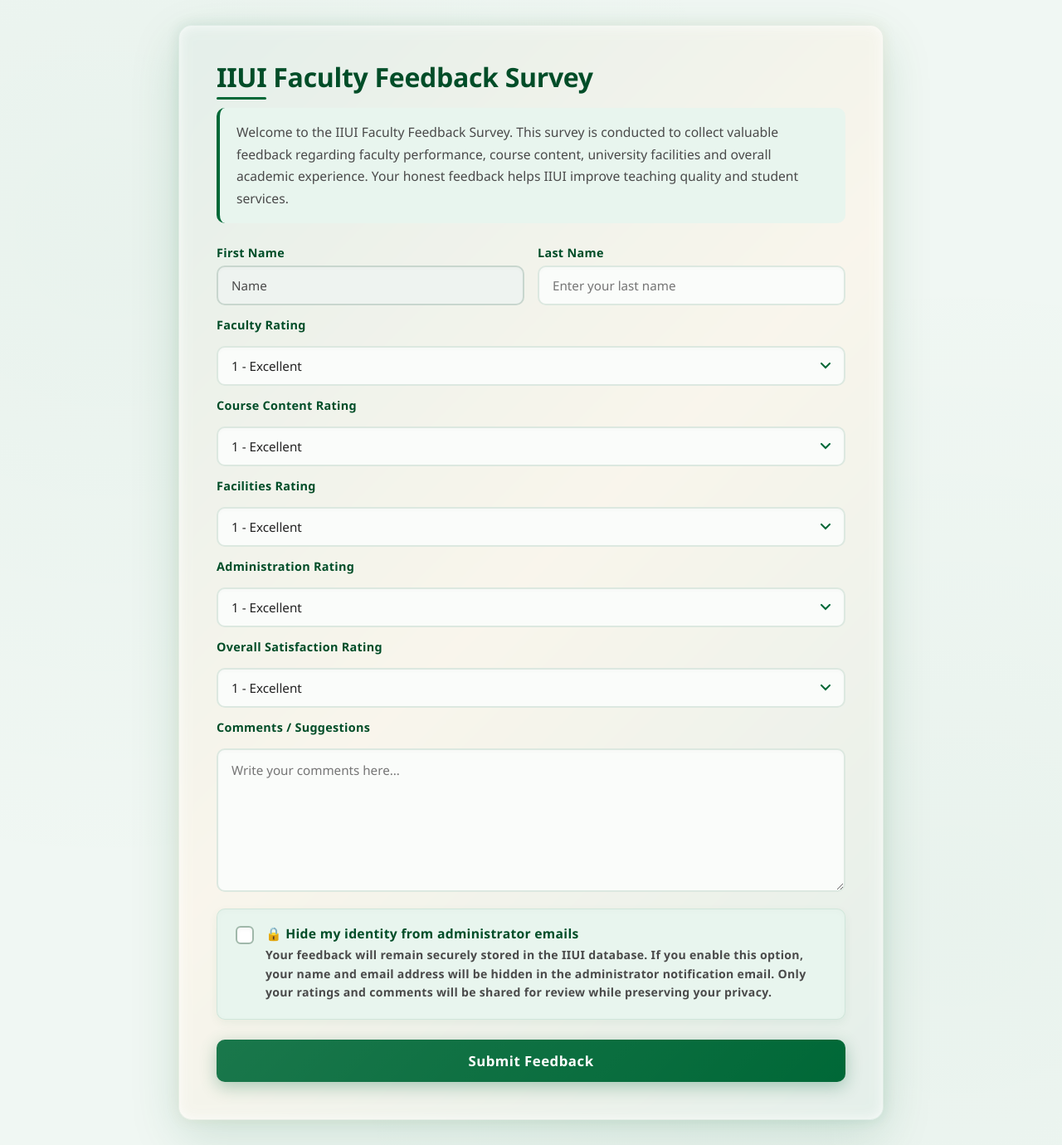
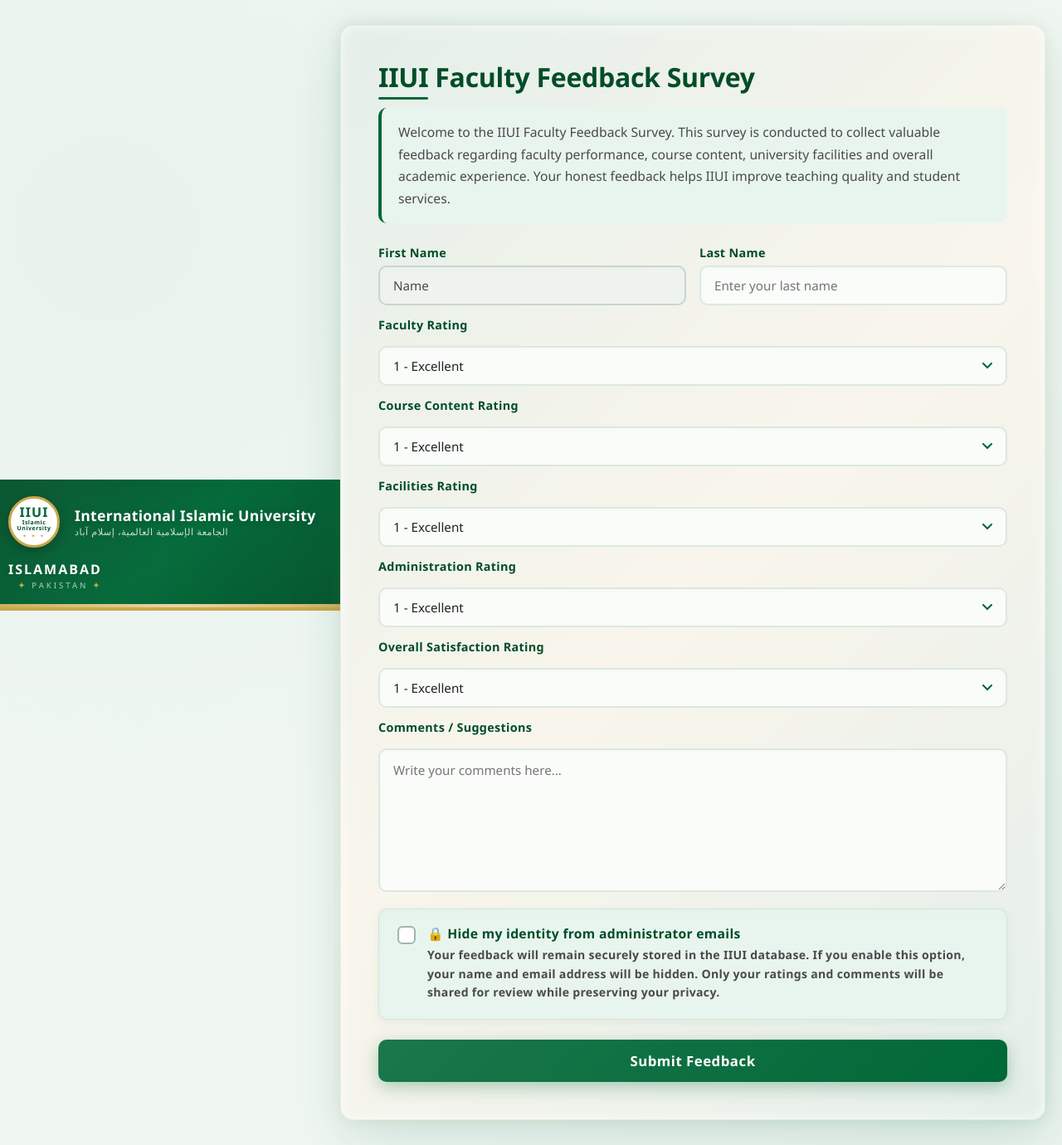
Before and after one commit to FatimaBatool55/IIUIFacultyFeedback, a Flask app: page /feedback in a window 1280 px wide. Shown: the whole page at 83% size. Run offline with Flask 3, Linux system fonts and the light colour scheme; the visitor is signed in with stand-in values (Sample User, id 1).

Commit message:
Update index.html

```diff
--- a/templates/index.html
+++ b/templates/index.html
@@ -1,32 +1,41 @@
 <!DOCTYPE html>
 <html lang="en">
-
 <head>
-
     <meta charset="UTF-8">
-
     <meta name="viewport" content="width=device-width, initial-scale=1.0">
-
     <title>IIUI Faculty Feedback Survey</title>
-
     <link rel="stylesheet" href="{{ url_for('static', filename='style.css') }}">
-
 </head>
-
 <body>
+    <!-- IIUI BANNER -->
+    <div class="iiui-banner">
+        <div class="iiui-brand">
+            <div class="iiui-logo">
+                <div class="iiui-logo-circle">
+                    <span class="logo-main">IIUI</span>
+                    <span class="logo-sub">Islamic University</span>
+                    <span class="logo-star">✦ ✦ ✦</span>
+                </div>
+            </div>
+            <div class="iiui-name">
+                <div class="uni-name">International Islamic University</div>
+                <div class="uni-name-arabic">الجامعة الإسلامية العالمية، إسلام آباد</div>
+            </div>
+        </div>
+        <div class="iiui-campus">
+            <div class="campus-name">ISLAMABAD</div>
+            <div class="campus-sub"><span class="gold-text">✦</span> PAKISTAN <span class="gold-text">✦</span></div>
+        </div>
+    </div>
 
     <div class="container">
-
         <h1>IIUI Faculty Feedback Survey</h1>
-
         <p class="intro">
-
             Welcome to the IIUI Faculty Feedback Survey.
             This survey is conducted to collect valuable feedback regarding faculty
             performance, course content, university facilities and overall academic
             experience. Your honest feedback helps IIUI improve teaching quality and
             student services.
-
         </p>
 
         {% if error %}
@@ -34,190 +43,89 @@
         {% endif %}
 
         <form action="/submit" method="POST">
-
-        <!-- =========================
-             Student Information
-        ========================== -->
-
+            <!-- Student Information -->
             <div class="name-row">
-
                 <div class="input-group">
-
                     <label>First Name</label>
-
-                <input
-                    type="text"
-                    name="first_name"
-                    value="{{ first_name }}"
-                    readonly
-                >
-
+                    <input type="text" name="first_name" value="{{ first_name }}" readonly>
+                </div>
+                <div class="input-group">
+                    <label>Last Name</label>
+                    <input type="text" name="last_name" placeholder="Enter your last name" required>
+                </div>
             </div>
 
-            <div class="input-group">
-
-                <label>Last Name</label>
-
-                <input
-                    type="text"
-                    name="last_name"
-                    placeholder="Enter your last name"
-                    required
-                >
-
-            </div>
-
-        </div>
-
-
-        <!-- =========================
-             Ratings
-        ========================== -->
-
+            <!-- Ratings -->
             <label>Faculty Rating</label>
-
             <select name="faculty_rating">
-
                 <option value="1">1 - Excellent</option>
                 <option value="2">2 - Very Good</option>
                 <option value="3">3 - Good</option>
                 <option value="4">4 - Fair</option>
                 <option value="5">5 - Poor</option>
-
             </select>
 
-
             <label>Course Content Rating</label>
-
             <select name="course_rating">
-
                 <option value="1">1 - Excellent</option>
                 <option value="2">2 - Very Good</option>
                 <option value="3">3 - Good</option>
                 <option value="4">4 - Fair</option>
                 <option value="5">5 - Poor</option>
-
             </select>
 
-
             <label>Facilities Rating</label>
-
             <select name="facilities_rating">
-
                 <option value="1">1 - Excellent</option>
                 <option value="2">2 - Very Good</option>
                 <option value="3">3 - Good</option>
                 <option value="4">4 - Fair</option>
                 <option value="5">5 - Poor</option>
-
             </select>
 
-
             <label>Administration Rating</label>
-
             <select name="administration_rating">
-
                 <option value="1">1 - Excellent</option>
                 <option value="2">2 - Very Good</option>
                 <option value="3">3 - Good</option>
                 <option value="4">4 - Fair</option>
                 <option value="5">5 - Poor</option>
-
             </select>
 
-
             <label>Overall Satisfaction Rating</label>
-
             <select name="overall_rating">
-
                 <option value="1">1 - Excellent</option>
                 <option value="2">2 - Very Good</option>
                 <option value="3">3 - Good</option>
                 <option value="4">4 - Fair</option>
                 <option value="5">5 - Poor</option>
-
             </select>
 
+            <!-- Comments -->
+            <label>Comments / Suggestions</label>
+            <textarea name="comments" rows="6" placeholder="Write your comments here..."></textarea>
 
-        <!-- =========================
-             Comments
-        ========================== -->
-
-        <label>Comments / Suggestions</label>
-
-        <textarea
-
-            name="comments"
-
-            rows="6"
-
-            placeholder="Write your comments here..."
-
-        ></textarea>
-
-
-
-        <!-- =========================
-             Beautiful Privacy Card
-        ========================== -->
-
+            <!-- Privacy Card -->
             <div class="privacy-card">
-
                 <label class="privacy-option">
-
-                <input
-
-                    type="checkbox"
-
-                    name="hide_identity"
-
-                    value="yes"
-
-                >
-
+                    <input type="checkbox" name="hide_identity" value="yes">
                     <span class="custom-check"></span>
-
                     <div class="privacy-content">
-
-                    <h3>
-
-                        🔒 Hide my identity from administrator emails
-
-                    </h3>
-
+                        <h3>🔒 Hide my identity from administrator emails</h3>
                         <p>
-
                             Your feedback will remain securely stored in the IIUI
                             database. If you enable this option, your <strong>name</strong>
-                        and <strong>email address</strong> will be hidden in the
-                        administrator notification email. Only your ratings and
+                            and <strong>email address</strong> will be hidden. Only your ratings and
                             comments will be shared for review while preserving your
                             privacy.
-
                         </p>
-
+                    </div>
+                </label>
             </div>
 
-            </label>
-
+            <!-- Submit -->
+            <button type="submit">Submit Feedback</button>
+        </form>
     </div>
-
-
-
-        <!-- =========================
-             Submit
-        ========================== -->
-
-        <button type="submit">
-
-            Submit Feedback
-
-        </button>
-
-    </form>
-
-</div>
-
 </body>
-
 </html>
```
Lines whose indentation alone changed are shown as unchanged.
